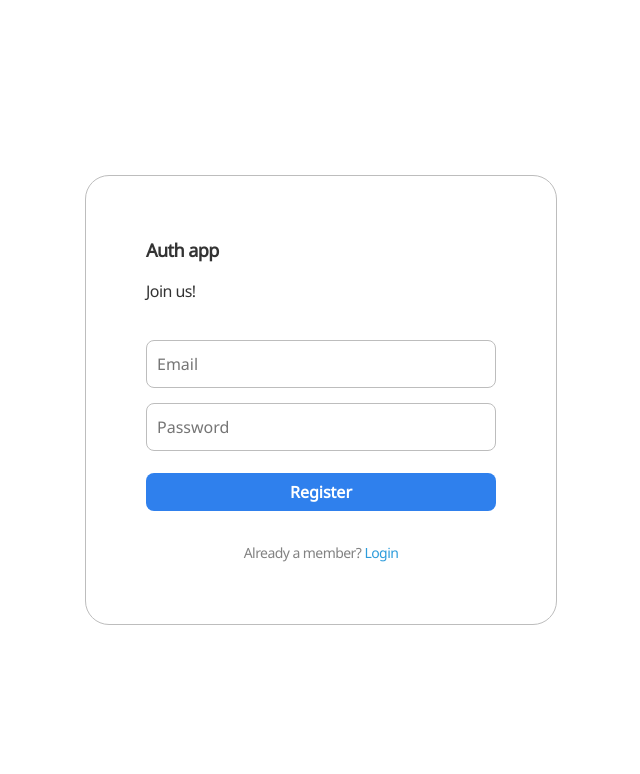
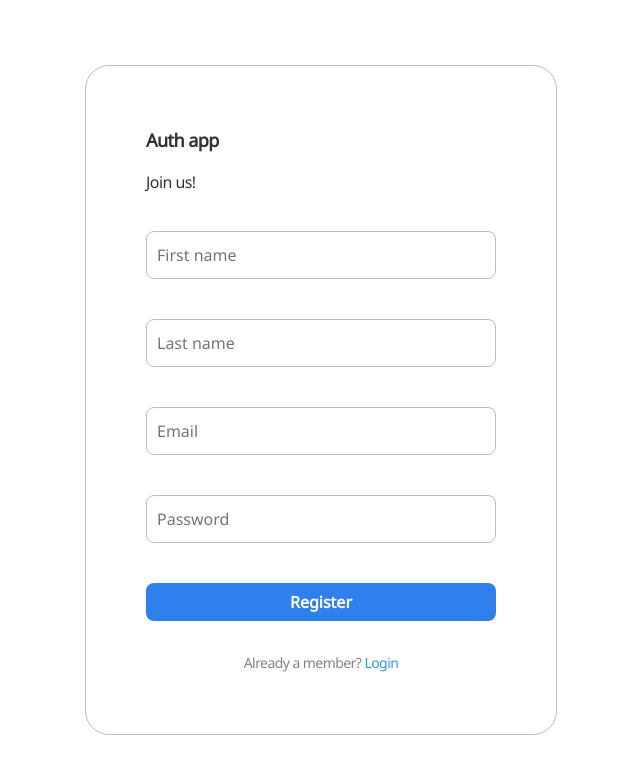
Before and after one commit to dafna-bashan/auth-app, a React (Create React App) app: page /user/1 in a window 1280 px wide. Shown: the top 774 px of the page, without its empty margins (319-959 px from the left). Built offline with nearby package versions, Linux system fonts and the light colour scheme.

Commit message:
input validation

```diff
--- a/package.json
+++ b/package.json
@@ -6,6 +6,7 @@
     "@testing-library/jest-dom": "^5.16.5",
     "@testing-library/react": "^13.4.0",
     "@testing-library/user-event": "^13.5.0",
+    "formik": "^2.2.9",
     "node-sass": "^8.0.0",
     "react": "^18.2.0",
     "react-dom": "^18.2.0",
--- a/src/assets/styles/cmps/_authFormCmp.scss
+++ b/src/assets/styles/cmps/_authFormCmp.scss
@@ -1,17 +1,17 @@
 .auth-container {
-    display          : flex;
-    flex-direction: column;
-    align-items      : center;
-    justify-content  : center;
-    height           : 100vh;
-    width            : 100vw;
+    display        : flex;
+    flex-direction : column;
+    align-items    : center;
+    justify-content: center;
+    height         : 100vh;
+    width          : 100vw;
 
 
     .form-container {
 
-        margin       : 0 auto;
-        border       : 1px solid #BDBDBD;
-        border-radius: 24px;
+        margin        : 0 auto;
+        border        : 1px solid #BDBDBD;
+        border-radius : 24px;
         display       : flex;
         flex-direction: column;
         padding       : 60px;
@@ -35,13 +35,13 @@
 
         }
 
-        input:first-of-type {
-            margin-bottom: 15px;
-        }
+        // input:first-of-type {
+        //     margin-bottom: 15px;
+        // }
 
-        input:last-of-type {
-            margin-bottom: 22px;
-        }
+        // input:last-of-type {
+        //     margin-bottom: 22px;
+        // }
 
         button {
             font-size    : 16px;
@@ -66,11 +66,26 @@
             }
         }
     }
+
+    .error {
+        font-size    : 14px;
+        padding-left : 10px;
+        color        : red;
+        margin-bottom: 15px;
+    }
+
+    .error-con {
+        height: 40px;
+        width : 350px;
+    }
 }
 
 @media (max-width: $mobile-breakpoint) {
     .auth-container {
-        border: none;
+        .form-container{
+            border: none;
+            padding: 0;
+        }
 
     }
 }
--- a/src/cmps/AuthFormCmp.jsx
+++ b/src/cmps/AuthFormCmp.jsx
@@ -1,16 +1,77 @@
 import React from 'react'
+import { Formik, Field, Form, ErrorMessage } from 'formik';
 
-export const AuthFormCmp = ({ title, btnTxt, func, bottomLine }) => {
+export const AuthFormCmp = ({ type, title, btnTxt, func, bottomLine }) => {
+
+    // const dispatch = useDispatch()
+
+    const initialValues = { firstName: '', lastName: '', email: '', password: '' }
+
+    const validate = (values) => {
+        console.log("MyForm ~ values", values)
+        const errors = {};
+        if (!values.firstName | !values.lastName) {
+            errors.firstName = 'Required';
+            errors.lastName = 'Required';
+        }
+        if (!values.email) {
+            errors.email = 'Required';
+        } else if (
+            !/^[A-Z0-9._%+-]+@[A-Z0-9.-]+\.[A-Z]{2,}$/i.test(values.email)
+        ) {
+            errors.email = 'Invalid email address';
+        }
+        if (values.password.length < 8) {
+            errors.password = 'too short pass'
+        }
+        else if (!/^(?=.*[a-z])(?=.*[A-Z])(?=.*\d)[a-zA-Z\d]{8,}$/.test(values.password)) {
+            errors.password = 'Use at least one number and one capital letter'
+        }
+
+        return errors;
+    }
+
+    // const onSubmit = (values, { setSubmitting }) => {
+    //     console.log('submittes');
+    //     dispatch(login(values))
+    //     window.location.hash = '/info'
+    // }
+
     return (
         <div className="form-container">
             <div className="main-title">Auth app</div>
             <div className="title">{title}</div>
-            <form onSubmit={func} className="flex column">
-                <input type="email" placeholder='Email' />
-                <input type="password" placeholder='Password' />
-                <button>{btnTxt}</button>
-            </form>
+            <Formik
+                initialValues={initialValues}
+                validate={validate}
+                onSubmit={func}>
+                <Form className="flex column">
+                    {type === 'signup' &&
+                        <React.Fragment>
+                            <Field name="firstName" placeholder="First name" />
+                            <div className="error-con">
+                                <ErrorMessage name="firstName" component="div" className="error" />
+                            </div>
+                            <Field name="lastName" placeholder="Last name" />
+                            <div className="error-con">
+                                <ErrorMessage name="lastName" component="div" className="error" />
+                            </div>
+                        </React.Fragment>
+                    }
+                    <Field type="email" name="email" placeholder="Email" />
+                    <div className="error-con">
+                        <ErrorMessage name="email" component="div" className="error" />
+                    </div>
+                    <Field type="password" name="password" placeholder="Password" />
+                    <div className="error-con">
+                        <ErrorMessage name="password" component="div" className="error" />
+                    </div>
+                    <button>{btnTxt}</button>
+                </Form>
+            </Formik>
             <span>{bottomLine}</span>
+
+
         </div>
     )
 }
--- a/src/pages/Login.jsx
+++ b/src/pages/Login.jsx
@@ -7,7 +7,7 @@ export const Login = () => {
     const navigate = useNavigate()
 
     const onLogin = (ev) => {
-        ev.preventDefault()
+        // ev.preventDefault()
         console.log('logged in!');
         navigate('/user/1')
     }
@@ -18,7 +18,7 @@ export const Login = () => {
 
     return (
         <div className="auth-container">
-            <AuthFormCmp title="Login" btnTxt="Login" func={onLogin} bottomLine={bottomLine} />
+            <AuthFormCmp type="login" title="Login" btnTxt="Login" func={onLogin} bottomLine={bottomLine} />
         </div>
     )
 }
--- a/src/pages/SignUp.jsx
+++ b/src/pages/SignUp.jsx
@@ -7,7 +7,7 @@ export const SignUp = () => {
     const navigate = useNavigate()
 
     const onSignUp = (ev) => {
-        ev.preventDefault()
+        // ev.preventDefault()
         console.log('signed up!');
         navigate('/login')
     }
@@ -18,7 +18,7 @@ export const SignUp = () => {
 
     return (
         <div className="auth-container">
-            <AuthFormCmp title="Join us!" btnTxt="Register" func={onSignUp} bottomLine={bottomLine} />
+            <AuthFormCmp type="signup" title="Join us!" btnTxt="Register" func={onSignUp} bottomLine={bottomLine} />
         </div>
     )
 }
```
Also changed, not shown: 1 other file (tests, documents, lock files or other folders).
